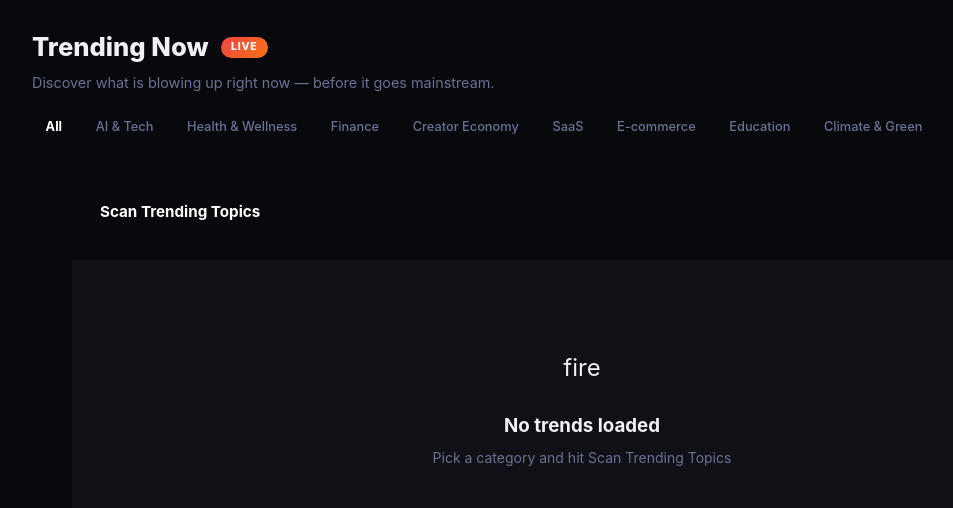
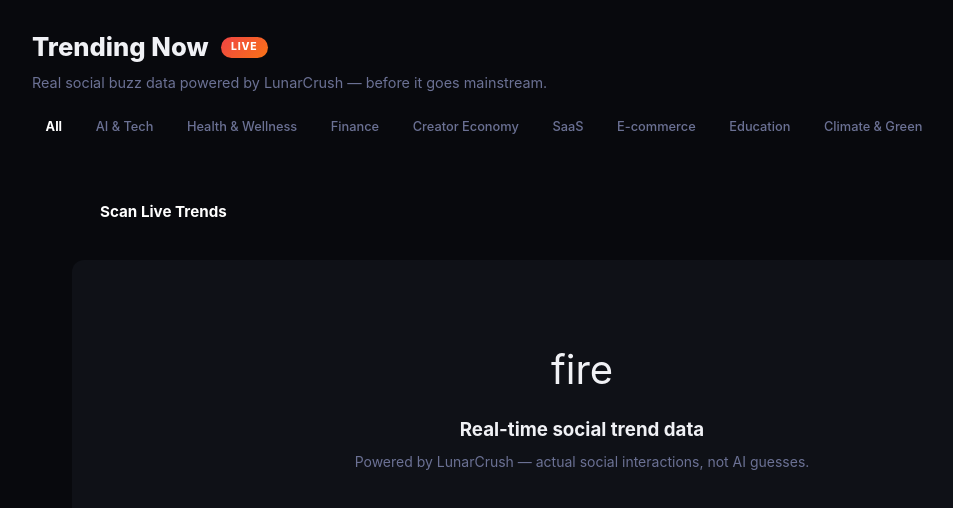
Before and after one commit to NicheFlow1/nicheflow-saas, a Next.js app: page /trending in a window 1280 px wide. Shown: the top 508 px of the page, without its empty margins (58-1011 px from the left). Built offline with nearby package versions, Linux system fonts and the light colour scheme.

Commit message:
chore: update src/app/trending/page.tsx

```diff
--- a/src/app/trending/page.tsx
+++ b/src/app/trending/page.tsx
@@ -17,23 +17,26 @@ const CATEGORIES = [
 const PLATFORM_COLORS: Record<string, string> = {
   TikTok: "#ff0050", Reddit: "#ff4500", YouTube: "#ff0000",
   "Twitter/X": "#1da1f2", LinkedIn: "#0077b5", Google: "#4285f4",
-  Instagram: "#e1306c", Newsletter: "#10b981",
+  Instagram: "#e1306c", Newsletter: "#10b981", LunarCrush: "#10b981",
 };
 
 const SIG: Record<string, { color: string; bg: string }> = {
   GO:    { color: "#10b981", bg: "rgba(16,185,129,0.12)" },
   WATCH: { color: "#f59e0b", bg: "rgba(245,158,11,0.12)" },
   WAIT:  { color: "#6b7280", bg: "rgba(107,114,128,0.1)" },
+  VIRAL: { color: "#ef4444", bg: "rgba(239,68,68,0.1)" },
 };
-const MOM: Record<string, string> = { Rising: "#10b981", Stable: "#6366f1", Declining: "#ef4444" };
-const DIFF: Record<string, string> = { Easy: "#10b981", Medium: "#f59e0b", Hard: "#ef4444" };
-const FORE: Record<string, string> = { Growing: "#10b981", Peak: "#f59e0b", Maturing: "#6366f1", Declining: "#ef4444" };
+
+const FORE: Record<string, string> = {
+  Growing: "#10b981", Peak: "#f59e0b", Maturing: "#6366f1", Declining: "#ef4444",
+};
 
 export default function TrendingPage() {
   const supabase = useRef(getSupabaseClient()).current;
   const [category, setCategory] = useState("all");
   const [loading, setLoading] = useState(false);
   const [topics, setTopics] = useState<any[]>([]);
+  const [source, setSource] = useState("");
   const [error, setError] = useState("");
   const [lastScanned, setLastScanned] = useState<string | null>(null);
   const [saving, setSaving] = useState<Record<number, boolean>>({});
@@ -46,10 +49,10 @@ export default function TrendingPage() {
     return session?.access_token;
   }
 
-  async function callApi(body: any) {
+  async function callApi(path: string, body: any) {
     const token = await getToken();
     const res = await fetch(
-      process.env.NEXT_PUBLIC_SUPABASE_URL + "/functions/v1/autopilot",
+      process.env.NEXT_PUBLIC_SUPABASE_URL + "/functions/v1/" + path,
       { method: "POST", headers: { "Content-Type": "application/json", Authorization: "Bearer " + token }, body: JSON.stringify(body) }
     );
     return res.json();
@@ -58,27 +61,47 @@ export default function TrendingPage() {
   async function scan() {
     setLoading(true); setError(""); setTopics([]); setSaved({}); setForecasts({});
     try {
-      const data = await callApi({ action: "trending", category });
-      if (data.topics) { setTopics(data.topics); setLastScanned(new Date().toLocaleTimeString()); }
-      else setError(data.error || "Failed to load trending topics");
+      const lunar = await callApi("connectors", { action: "real_trending", category });
+      if (lunar.topics && lunar.topics.length > 0 && lunar.source === "lunarcrush") {
+        const enriched = lunar.topics.map((t: any) => ({
+          topic: t.topic,
+          score: t.social_score || Math.floor(50 + Math.random() * 40),
+          signal: t.trending_signal === "VIRAL" ? "GO" : t.trending_signal === "RISING" ? "WATCH" : "WAIT",
+          momentum: t.trending_signal === "VIRAL" ? "Rising" : "Stable",
+          platform: "LunarCrush",
+          category: category === "all" ? "Trending" : category,
+          why_trending: "Social interactions: " + (t.interactions_24h || 0).toLocaleString() + " in 24h. Galaxy Score: " + (t.galaxy_score || 0) + "/100.",
+          opportunity: "High social momentum — monetize via content, community, or tooling.",
+          time_window: "Now",
+          difficulty: t.social_score > 70 ? "Hard" : t.social_score > 50 ? "Medium" : "Easy",
+          forecast_3m: t.trending_signal === "VIRAL" ? "Peak" : "Growing",
+          interactions: t.interactions_24h,
+          galaxy_score: t.galaxy_score,
+          isReal: true,
+        }));
+        setTopics(enriched); setSource("lunarcrush");
+      } else {
+        const data = await callApi("autopilot", { action: "trending", category });
+        if (data.topics) { setTopics(data.topics); setSource("ai"); }
+        else setError(data.error || "Failed to load topics");
+      }
+      setLastScanned(new Date().toLocaleTimeString());
     } catch (e) { setError(String(e)); }
     setLoading(false);
   }
 
   async function saveToWatchlist(t: any, i: number) {
     setSaving(p => ({ ...p, [i]: true }));
-    try { await callApi({ action: "watchlist_add", niche: t.topic, score: t.score, signal: t.signal, category: t.category }); setSaved(p => ({ ...p, [i]: true })); } catch {}
+    try { await callApi("autopilot", { action: "watchlist_add", niche: t.topic, score: t.score, signal: t.signal, category: t.category }); setSaved(p => ({ ...p, [i]: true })); } catch {}
     setSaving(p => ({ ...p, [i]: false }));
   }
 
   async function getForecast(t: any, i: number) {
     if (forecasts[i]) { setForecasts(p => { const n = { ...p }; delete n[i]; return n; }); return; }
     setForecasting(p => ({ ...p, [i]: true }));
-    try { const data = await callApi({ action: "forecast", topic: t.topic }); setForecasts(p => ({ ...p, [i]: data })); } catch {}
+    try { const d = await callApi("autopilot", { action: "forecast", topic: t.topic }); setForecasts(p => ({ ...p, [i]: d })); } catch {}
     setForecasting(p => ({ ...p, [i]: false }));
   }
-
-  const spinnerStyle: React.CSSProperties = { width: 16, height: 16, border: "2px solid rgba(255,255,255,0.25)", borderTopColor: "white", borderRadius: "50%", animation: "spin 0.8s linear infinite" };
 
   return (
     <div style={{ minHeight: "100vh", background: "var(--bg-base)" }}>
@@ -87,9 +110,10 @@ export default function TrendingPage() {
           <div style={{ display: "flex", alignItems: "center", gap: "0.75rem", marginBottom: "0.35rem" }}>
             <h1 style={{ fontSize: "1.6rem", fontWeight: 800, color: "var(--text-primary)", margin: 0 }}>Trending Now</h1>
             <span style={{ background: "linear-gradient(135deg,#ef4444,#f97316)", color: "white", borderRadius: 999, padding: "0.18rem 0.65rem", fontSize: "0.65rem", fontWeight: 800, letterSpacing: "0.08em" }}>LIVE</span>
+            {source === "lunarcrush" && <span style={{ background: "#E1F5EE", color: "#0F6E56", borderRadius: 999, padding: "0.18rem 0.65rem", fontSize: "0.65rem", fontWeight: 800 }}>LUNARCRUSH REAL DATA</span>}
             {lastScanned && <span style={{ marginLeft: "auto", fontSize: "0.78rem", color: "var(--text-muted)" }}>Updated {lastScanned}</span>}
           </div>
-          <p style={{ color: "var(--text-muted)", margin: "0 0 1.25rem", fontSize: "0.9rem" }}>Discover what is blowing up right now — before it goes mainstream.</p>
+          <p style={{ color: "var(--text-muted)", margin: "0 0 1.25rem", fontSize: "0.9rem" }}>Real social buzz data powered by LunarCrush — before it goes mainstream.</p>
           <div style={{ display: "flex", flexWrap: "wrap", gap: "0.4rem" }}>
             {CATEGORIES.map(c => (
               <button key={c.id} onClick={() => setCategory(c.id)} style={{ background: category === c.id ? "var(--accent)" : "transparent", color: category === c.id ? "white" : "var(--text-muted)", border: "1px solid " + (category === c.id ? "var(--accent)" : "var(--border)"), borderRadius: 999, padding: "0.32rem 0.85rem", fontSize: "0.8rem", fontWeight: category === c.id ? 700 : 500, cursor: "pointer", transition: "all 0.15s" }}>{c.label}</button>
@@ -100,26 +124,26 @@ export default function TrendingPage() {
 
       <div style={{ maxWidth: 1100, margin: "0 auto", padding: "1.75rem 2.5rem" }}>
         <div style={{ display: "flex", alignItems: "center", gap: "1rem", marginBottom: "1.75rem" }}>
-          <button onClick={scan} disabled={loading} style={{ background: loading ? "var(--bg-elevated)" : "var(--accent)", color: "white", border: "none", borderRadius: "var(--radius)", padding: "0.7rem 1.75rem", fontWeight: 700, fontSize: "0.95rem", display: "inline-flex", alignItems: "center", gap: "0.55rem", cursor: loading ? "not-allowed" : "pointer", transition: "all 0.2s" }}>
-            {loading ? <><div style={spinnerStyle} /> Scanning markets...</> : "Scan Trending Topics"}
+          <button onClick={scan} disabled={loading} style={{ background: loading ? "var(--bg-elevated)" : "var(--accent)", color: "white", border: "none", borderRadius: 8, padding: "0.7rem 1.75rem", fontWeight: 700, fontSize: "0.95rem", display: "inline-flex", alignItems: "center", gap: "0.55rem", cursor: loading ? "not-allowed" : "pointer" }}>
+            {loading ? <><div style={{ width: 16, height: 16, border: "2px solid rgba(255,255,255,0.25)", borderTopColor: "white", borderRadius: "50%", animation: "spin 0.8s linear infinite" }} />Scanning...</> : "Scan Live Trends"}
           </button>
           {topics.length > 0 && <a href="/watchlist" style={{ fontSize: "0.85rem", color: "var(--accent-light)", textDecoration: "none", fontWeight: 600 }}>View Watchlist</a>}
         </div>
 
-        {error && <div style={{ background: "rgba(239,68,68,0.08)", border: "1px solid rgba(239,68,68,0.25)", borderRadius: "var(--radius)", padding: "1rem 1.25rem", color: "#fca5a5", marginBottom: "1.5rem" }}>{error}</div>}
+        {error && <div style={{ background: "rgba(239,68,68,0.08)", border: "1px solid rgba(239,68,68,0.25)", borderRadius: 8, padding: "1rem", color: "#fca5a5", marginBottom: "1.5rem" }}>{error}</div>}
 
         {!loading && topics.length === 0 && !error && (
-          <div style={{ textAlign: "center", padding: "5rem 2rem", background: "var(--bg-card)", border: "1px solid var(--border)", borderRadius: "var(--radius-lg)" }}>
-            <div style={{ width: 56, height: 56, background: "var(--bg-elevated)", borderRadius: "50%", display: "flex", alignItems: "center", justifyContent: "center", margin: "0 auto 1rem", fontSize: "1.5rem" }}>fire</div>
-            <h3 style={{ color: "var(--text-primary)", fontWeight: 700, marginBottom: "0.4rem" }}>No trends loaded</h3>
-            <p style={{ color: "var(--text-muted)", fontSize: "0.875rem" }}>Pick a category and hit Scan Trending Topics</p>
+          <div style={{ textAlign: "center", padding: "5rem 2rem", background: "var(--bg-card)", border: "1px solid var(--border)", borderRadius: 12 }}>
+            <div style={{ fontSize: "2.5rem", marginBottom: "1rem" }}>fire</div>
+            <h3 style={{ color: "var(--text-primary)", fontWeight: 700, marginBottom: "0.4rem" }}>Real-time social trend data</h3>
+            <p style={{ color: "var(--text-muted)", fontSize: "0.875rem" }}>Powered by LunarCrush — actual social interactions, not AI guesses.</p>
           </div>
         )}
 
         {loading && (
           <div style={{ display: "grid", gridTemplateColumns: "repeat(auto-fill, minmax(460px, 1fr))", gap: "1.25rem" }}>
             {[0, 1, 2, 3].map(i => (
-              <div key={i} style={{ background: "var(--bg-card)", border: "1px solid var(--border)", borderRadius: "var(--radius-lg)", padding: "1.5rem", opacity: 0.5 }}>
+              <div key={i} style={{ background: "var(--bg-card)", border: "1px solid var(--border)", borderRadius: 12, padding: "1.5rem", opacity: 0.4 }}>
                 <div style={{ height: 18, background: "var(--bg-elevated)", borderRadius: 6, marginBottom: "0.75rem", width: "65%" }} />
                 <div style={{ height: 12, background: "var(--bg-elevated)", borderRadius: 6, marginBottom: "0.5rem" }} />
                 <div style={{ height: 12, background: "var(--bg-elevated)", borderRadius: 6, width: "80%" }} />
@@ -135,21 +159,19 @@ export default function TrendingPage() {
               const platColor = PLATFORM_COLORS[t.platform] || "#6366f1";
               const fc = forecasts[i];
               return (
-                <div key={i} style={{ background: "var(--bg-card)", border: "1px solid var(--border)", borderRadius: "var(--radius-lg)", overflow: "hidden", transition: "all 0.2s" }}
+                <div key={i} style={{ background: "var(--bg-card)", border: "1px solid var(--border)", borderRadius: 12, overflow: "hidden", transition: "all 0.2s" }}
                   onMouseEnter={e => { e.currentTarget.style.borderColor = "var(--border-accent)"; e.currentTarget.style.transform = "translateY(-2px)"; e.currentTarget.style.boxShadow = "0 8px 32px rgba(0,0,0,0.25)"; }}
-                  onMouseLeave={e => { e.currentTarget.style.borderColor = "var(--border)"; e.currentTarget.style.transform = "translateY(0)"; e.currentTarget.style.boxShadow = "none"; }}
+                  onMouseLeave={e => { e.currentTarget.style.borderColor = "var(--border)"; e.currentTarget.style.transform = "none"; e.currentTarget.style.boxShadow = "none"; }}
                 >
-                  <div style={{ height: 3, background: "linear-gradient(90deg, " + sig.color + ", var(--accent-light))" }} />
+                  <div style={{ height: 3, background: "linear-gradient(90deg," + sig.color + ",var(--accent-light))" }} />
                   <div style={{ padding: "1.25rem" }}>
                     <div style={{ display: "flex", justifyContent: "space-between", alignItems: "flex-start", gap: "0.75rem", marginBottom: "0.85rem" }}>
                       <div style={{ flex: 1 }}>
-                        <h3 style={{ fontSize: "1rem", fontWeight: 700, color: "var(--text-primary)", margin: "0 0 0.4rem", lineHeight: 1.35 }}>{t.topic}</h3>
-                        {t.platform && (
-                          <span style={{ display: "inline-flex", alignItems: "center", gap: 4, background: platColor + "18", color: platColor, border: "1px solid " + platColor + "30", borderRadius: 999, padding: "0.15rem 0.5rem", fontSize: "0.68rem", fontWeight: 700 }}>
-                            <span style={{ width: 5, height: 5, borderRadius: "50%", background: platColor, display: "inline-block" }} />
-                            {t.platform}
-                          </span>
-                        )}
+                        <h3 style={{ fontSize: "1rem", fontWeight: 700, color: "var(--text-primary)", margin: "0 0 0.4rem" }}>{t.topic}</h3>
+                        {t.isReal
+                          ? <span style={{ display: "inline-flex", alignItems: "center", gap: 4, background: "rgba(16,185,129,0.1)", color: "#10b981", border: "1px solid rgba(16,185,129,0.3)", borderRadius: 999, padding: "0.15rem 0.5rem", fontSize: "0.68rem", fontWeight: 700 }}>Live Data</span>
+                          : t.platform && <span style={{ display: "inline-flex", alignItems: "center", gap: 4, background: platColor + "18", color: platColor, border: "1px solid " + platColor + "30", borderRadius: 999, padding: "0.15rem 0.5rem", fontSize: "0.68rem", fontWeight: 700 }}>{t.platform}</span>
+                        }
                       </div>
                       <div style={{ display: "flex", flexDirection: "column", alignItems: "flex-end", gap: "0.35rem", flexShrink: 0 }}>
                         <span style={{ background: sig.bg, color: sig.color, border: "1px solid " + sig.color + "40", borderRadius: 999, padding: "0.18rem 0.65rem", fontSize: "0.72rem", fontWeight: 700 }}>{t.signal}</span>
@@ -158,32 +180,37 @@ export default function TrendingPage() {
                     </div>
 
                     <div style={{ height: 4, background: "var(--bg-elevated)", borderRadius: 999, overflow: "hidden", marginBottom: "0.85rem" }}>
-                      <div style={{ height: "100%", width: t.score + "%", background: "linear-gradient(90deg, " + sig.color + ", var(--accent-light))", borderRadius: 999 }} />
+                      <div style={{ height: "100%", width: t.score + "%", background: "linear-gradient(90deg," + sig.color + ",var(--accent-light))", borderRadius: 999 }} />
                     </div>
 
-                    <div style={{ display: "flex", flexWrap: "wrap", gap: "0.35rem", marginBottom: "1rem" }}>
-                      <span style={{ background: "var(--bg-elevated)", color: "var(--text-muted)", border: "1px solid var(--border)", borderRadius: 999, padding: "0.18rem 0.55rem", fontSize: "0.7rem" }}>{t.category}</span>
-                      <span style={{ background: (MOM[t.momentum] || "#6366f1") + "18", color: MOM[t.momentum] || "#6366f1", border: "1px solid " + (MOM[t.momentum] || "#6366f1") + "30", borderRadius: 999, padding: "0.18rem 0.55rem", fontSize: "0.7rem", fontWeight: 600 }}>{t.momentum}</span>
-                      <span style={{ background: (DIFF[t.difficulty] || "#6b7280") + "18", color: DIFF[t.difficulty] || "#6b7280", border: "1px solid " + (DIFF[t.difficulty] || "#6b7280") + "30", borderRadius: 999, padding: "0.18rem 0.55rem", fontSize: "0.7rem", fontWeight: 600 }}>{t.difficulty}</span>
-                      <span style={{ background: "rgba(59,130,246,0.1)", color: "#60a5fa", border: "1px solid rgba(59,130,246,0.2)", borderRadius: 999, padding: "0.18rem 0.55rem", fontSize: "0.7rem" }}>{t.time_window}</span>
-                      {t.forecast_3m && <span style={{ background: (FORE[t.forecast_3m] || "#6366f1") + "18", color: FORE[t.forecast_3m] || "#6366f1", border: "1px solid " + (FORE[t.forecast_3m] || "#6366f1") + "30", borderRadius: 999, padding: "0.18rem 0.55rem", fontSize: "0.7rem", fontWeight: 600 }}>3m: {t.forecast_3m}</span>}
-                    </div>
+                    {t.isReal && t.interactions && (
+                      <div style={{ display: "grid", gridTemplateColumns: "1fr 1fr", gap: "0.5rem", marginBottom: "0.85rem" }}>
+                        <div style={{ background: "var(--bg-elevated)", borderRadius: 6, padding: "0.5rem 0.65rem" }}>
+                          <div style={{ fontSize: "0.65rem", color: "var(--text-muted)", marginBottom: 2 }}>24h Interactions</div>
+                          <div style={{ fontSize: "0.9rem", fontWeight: 700, color: "var(--text-primary)" }}>{(t.interactions || 0).toLocaleString()}</div>
+                        </div>
+                        <div style={{ background: "var(--bg-elevated)", borderRadius: 6, padding: "0.5rem 0.65rem" }}>
+                          <div style={{ fontSize: "0.65rem", color: "var(--text-muted)", marginBottom: 2 }}>Galaxy Score</div>
+                          <div style={{ fontSize: "0.9rem", fontWeight: 700, color: "var(--text-primary)" }}>{t.galaxy_score || 0}/100</div>
+                        </div>
+                      </div>
+                    )}
 
-                    <div style={{ background: "var(--bg-elevated)", borderRadius: "var(--radius-sm)", padding: "0.75rem", marginBottom: "0.75rem" }}>
+                    <div style={{ background: "var(--bg-elevated)", borderRadius: 6, padding: "0.75rem", marginBottom: "0.75rem" }}>
                       <p style={{ fontSize: "0.68rem", color: "var(--text-muted)", fontWeight: 700, textTransform: "uppercase", letterSpacing: "0.07em", margin: "0 0 0.3rem" }}>Why trending</p>
                       <p style={{ fontSize: "0.85rem", color: "var(--text-secondary)", margin: 0, lineHeight: 1.55 }}>{t.why_trending}</p>
                     </div>
 
-                    <div style={{ background: "rgba(16,185,129,0.06)", border: "1px solid rgba(16,185,129,0.18)", borderRadius: "var(--radius-sm)", padding: "0.75rem", marginBottom: "1rem" }}>
+                    <div style={{ background: "rgba(16,185,129,0.06)", border: "1px solid rgba(16,185,129,0.18)", borderRadius: 6, padding: "0.75rem", marginBottom: "1rem" }}>
                       <p style={{ fontSize: "0.68rem", color: "#10b981", fontWeight: 700, textTransform: "uppercase", letterSpacing: "0.07em", margin: "0 0 0.3rem" }}>Opportunity</p>
                       <p style={{ fontSize: "0.85rem", color: "var(--text-secondary)", margin: 0, lineHeight: 1.55 }}>{t.opportunity}</p>
                     </div>
 
                     {fc && (
-                      <div style={{ background: "rgba(99,102,241,0.06)", border: "1px solid rgba(99,102,241,0.2)", borderRadius: "var(--radius-sm)", padding: "0.85rem", marginBottom: "1rem" }}>
+                      <div style={{ background: "rgba(99,102,241,0.06)", border: "1px solid rgba(99,102,241,0.2)", borderRadius: 6, padding: "0.85rem", marginBottom: "1rem" }}>
                         <p style={{ fontSize: "0.68rem", color: "#818cf8", fontWeight: 700, textTransform: "uppercase", letterSpacing: "0.07em", margin: "0 0 0.6rem" }}>AI Forecast</p>
                         <div style={{ display: "grid", gridTemplateColumns: "1fr 1fr 1fr", gap: "0.5rem", marginBottom: "0.6rem" }}>
-                          {([{label:"3 months",d:fc.forecast_3m},{label:"6 months",d:fc.forecast_6m},{label:"12 months",d:fc.forecast_12m}] as any[]).map((f, j) => f.d && (
+                          {([{ label: "3m", d: fc.forecast_3m }, { label: "6m", d: fc.forecast_6m }, { label: "12m", d: fc.forecast_12m }] as any[]).map((f, j) => f.d && (
                             <div key={j} style={{ background: "var(--bg-elevated)", borderRadius: 6, padding: "0.5rem", textAlign: "center" }}>
                               <div style={{ fontSize: "0.65rem", color: "var(--text-muted)", marginBottom: 2 }}>{f.label}</div>
                               <div style={{ fontSize: "0.9rem", fontWeight: 800, color: FORE[f.d.direction] || "#6366f1" }}>{f.d.score}</div>
@@ -191,20 +218,20 @@ export default function TrendingPage() {
                             </div>
                           ))}
                         </div>
-                        <div style={{ display: "flex", alignItems: "center", gap: 6, padding: "0.5rem 0.65rem", background: fc.verdict === "ENTER_NOW" ? "rgba(16,185,129,0.1)" : "rgba(245,158,11,0.1)", borderRadius: 6 }}>
+                        <div style={{ padding: "0.5rem 0.65rem", background: fc.verdict === "ENTER_NOW" ? "rgba(16,185,129,0.1)" : "rgba(245,158,11,0.1)", borderRadius: 6 }}>
                           <span style={{ fontSize: "0.75rem", fontWeight: 700, color: fc.verdict === "ENTER_NOW" ? "#10b981" : "#f59e0b" }}>{fc.verdict && fc.verdict.replace("_", " ")}</span>
-                          <span style={{ fontSize: "0.75rem", color: "var(--text-secondary)" }}> - {fc.verdict_reason}</span>
+                          <span style={{ fontSize: "0.75rem", color: "var(--text-secondary)" }}> — {fc.verdict_reason}</span>
                         </div>
                       </div>
                     )}
 
                     <div style={{ display: "grid", gridTemplateColumns: "1fr 1fr", gap: "0.5rem", marginBottom: "0.5rem" }}>
-                      <button onClick={() => window.location.href = "/dashboard/starter?keyword=" + encodeURIComponent(t.topic)} style={{ background: "var(--accent)", color: "white", border: "none", borderRadius: "var(--radius-sm)", padding: "0.6rem", fontWeight: 700, fontSize: "0.82rem", cursor: "pointer" }}>Build Starter Kit</button>
-                      <button onClick={() => window.location.href = "/dashboard/validate?q=" + encodeURIComponent(t.topic)} style={{ background: "transparent", color: "var(--text-secondary)", border: "1px solid var(--border)", borderRadius: "var(--radius-sm)", padding: "0.6rem", fontWeight: 600, fontSize: "0.82rem", cursor: "pointer" }}>Validate Trend</button>
+                      <button onClick={() => window.location.href = "/dashboard/starter?keyword=" + encodeURIComponent(t.topic)} style={{ background: "var(--accent)", color: "white", border: "none", borderRadius: 6, padding: "0.6rem", fontWeight: 700, fontSize: "0.82rem", cursor: "pointer" }}>Build Starter Kit</button>
+                      <button onClick={() => window.location.href = "/audience?topic=" + encodeURIComponent(t.topic)} style={{ background: "transparent", color: "var(--text-secondary)", border: "1px solid var(--border)", borderRadius: 6, padding: "0.6rem", fontWeight: 600, fontSize: "0.82rem", cursor: "pointer" }}>Audience Intel</button>
                     </div>
                     <div style={{ display: "grid", gridTemplateColumns: "1fr 1fr", gap: "0.5rem" }}>
-                      <button onClick={() => getForecast(t, i)} disabled={forecasting[i]} style={{ background: "transparent", color: forecasts[i] ? "var(--accent-light)" : "var(--text-muted)", border: "1px solid " + (forecasts[i] ? "var(--accent)" : "var(--border)"), borderRadius: "var(--radius-sm)", padding: "0.6rem", fontWeight: 600, fontSize: "0.82rem", cursor: "pointer" }}>{forecasting[i] ? "Forecasting..." : forecasts[i] ? "Hide Forecast" : "AI Forecast"}</button>
-                      <button onClick={() => saveToWatchlist(t, i)} disabled={saving[i] || saved[i]} style={{ background: saved[i] ? "rgba(16,185,129,0.1)" : "transparent", color: saved[i] ? "#10b981" : "var(--text-muted)", border: "1px solid " + (saved[i] ? "rgba(16,185,129,0.3)" : "var(--border)"), borderRadius: "var(--radius-sm)", padding: "0.6rem", fontWeight: 600, fontSize: "0.82rem", cursor: saved[i] ? "default" : "pointer" }}>{saving[i] ? "Saving..." : saved[i] ? "Saved" : "+ Watchlist"}</button>
+                      <button onClick={() => getForecast(t, i)} disabled={forecasting[i]} style={{ background: "transparent", color: forecasts[i] ? "var(--accent-light)" : "var(--text-muted)", border: "1px solid " + (forecasts[i] ? "var(--accent)" : "var(--border)"), borderRadius: 6, padding: "0.6rem", fontWeight: 600, fontSize: "0.82rem", cursor: "pointer" }}>{forecasting[i] ? "Forecasting..." : forecasts[i] ? "Hide Forecast" : "AI Forecast"}</button>
+                      <button onClick={() => saveToWatchlist(t, i)} disabled={saving[i] || saved[i]} style={{ background: saved[i] ? "rgba(16,185,129,0.1)" : "transparent", color: saved[i] ? "#10b981" : "var(--text-muted)", border: "1px solid " + (saved[i] ? "rgba(16,185,129,0.3)" : "var(--border)"), borderRadius: 6, padding: "0.6rem", fontWeight: 600, fontSize: "0.82rem", cursor: saved[i] ? "default" : "pointer" }}>{saving[i] ? "Saving..." : saved[i] ? "Saved" : "+ Watchlist"}</button>
                     </div>
                   </div>
                 </div>
```
